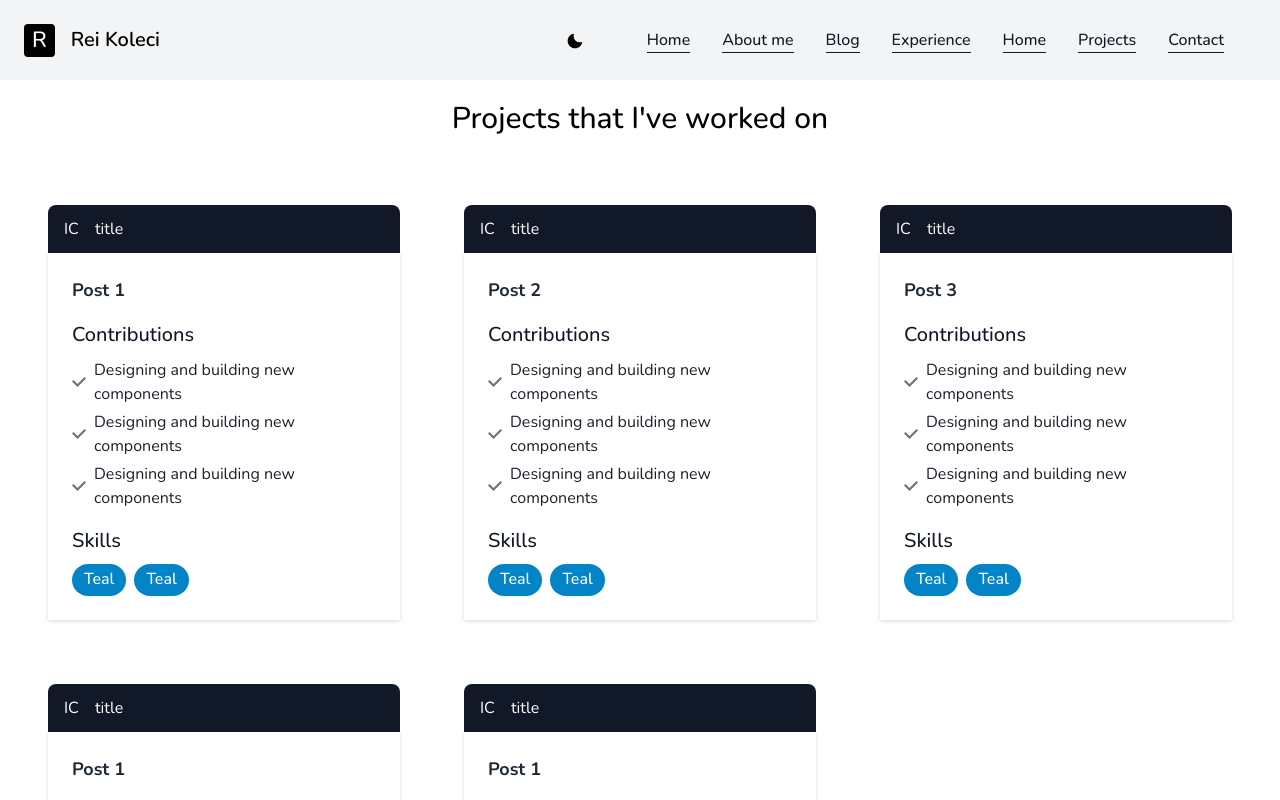
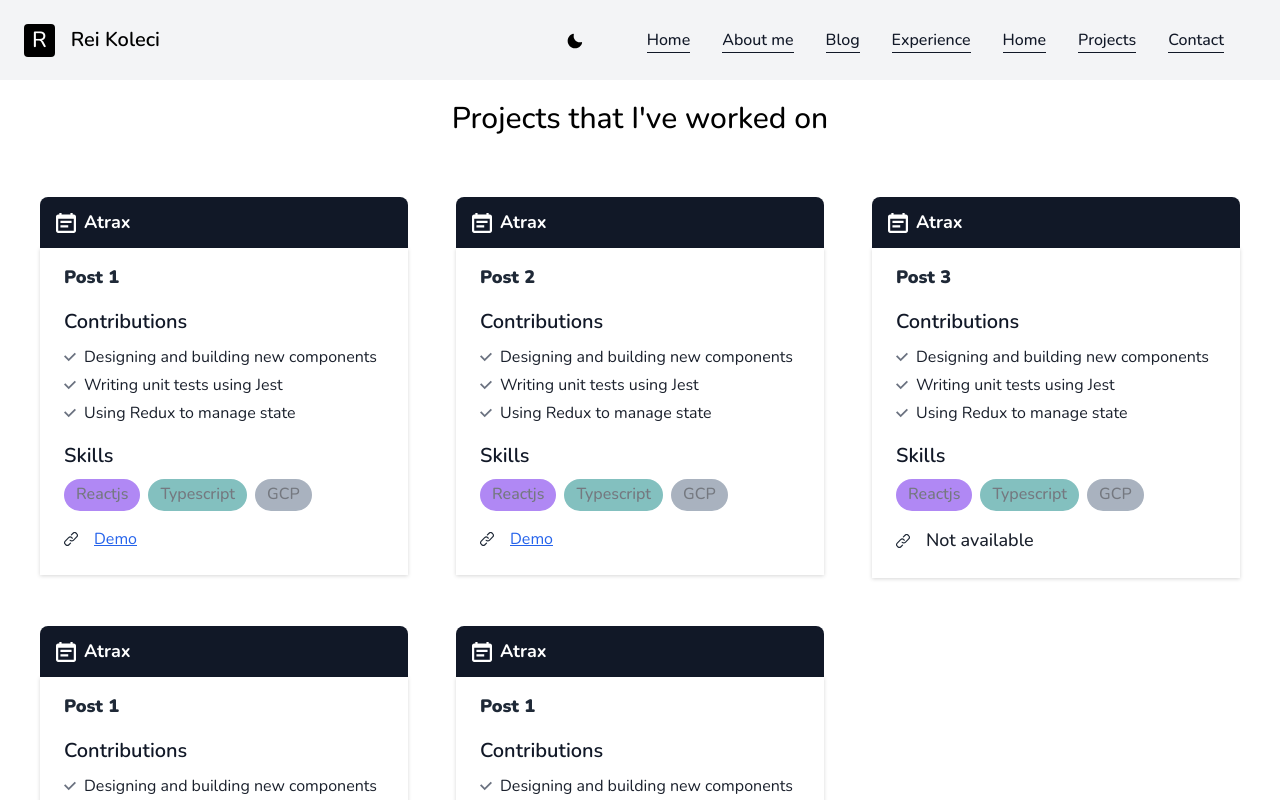
Before and after one commit to rkoleci/portfolio-web, a Next.js app: page /projects in a window 1280 px wide. Shown: the top 800 px of the page. Built offline with nearby package versions, Linux system fonts and the light colour scheme.

Commit message:
ProjectItem UI

```diff
--- a/components/grid.tsx
+++ b/components/grid.tsx
@@ -20,8 +20,12 @@ export default function GridList<T>({
       }}
       width="full"
     >
-      {data.map((item: T) => (
-        <ListItem {...item} onItemClick={() => onItemClick(item)} />
+      {data.map((item: T & { id?: string }) => (
+        <ListItem
+          key={item.id?.toString()}
+          {...(item as T)}
+          onItemClick={() => onItemClick(item)}
+        />
       ))}
     </Grid>
   );
--- a/components/projectItem.tsx
+++ b/components/projectItem.tsx
@@ -1,15 +1,31 @@
-import { Box, HStack, Text, Tag } from "@chakra-ui/react";
-import { CheckIcon } from "@chakra-ui/icons";
+import { Box, HStack, Text, Tag, Flex, Link } from "@chakra-ui/react";
+import { CalendarIcon, CheckIcon, LinkIcon } from "@chakra-ui/icons";
+import { ProjectItem } from "../pages/projects";
+import NextLink from "next/link";
+interface ProjectItemProps extends ProjectItem {
+  onItemClick: () => void;
+}
 
-export default function ProjectItem({
+const colorScheme = {
+  Reactjs: "blue",
+  Typescript: "teal",
+  Nextjs: "yellow",
+  remix: "red",
+  ChakraUI: "gray",
+};
+
+type ColorSchemeKey = keyof typeof colorScheme;
+
+export default function ProjectListItem({
   title,
+  company,
+  contributions,
+  skills,
+  link,
   onItemClick,
-}: {
-  title: string;
-  onItemClick: () => void;
-}) {
+}: ProjectItemProps) {
   return (
-    <Box flex="1" bg="white.100" p="8" onClick={onItemClick}>
+    <Box flex="1" bg="white.100" p="6" onClick={onItemClick}>
       <Box
         bg="primary.100"
         borderTopLeftRadius="8"
@@ -21,77 +37,73 @@ export default function ProjectItem({
         pb="3"
         ps="4"
       >
-        <Text color="white.100" mr="4">
-          IC
+        <CalendarIcon color="white.100" mr="2" fontSize="20" />
+        <Text color="white.100" fontSize="18" fontWeight="700">
+          {company}
         </Text>
-        <Text color="white.100">title</Text>
       </Box>
-      <Box p="6" boxShadow="rgba(0, 0, 0, 0.16) 0px 1px 4px;">
-        <Text color="black.300" fontSize="18" fontWeight="700" mb="4">
+      <Box p="6" pt="4" boxShadow="rgba(0, 0, 0, 0.16) 0px 1px 4px;">
+        <Text color="black.300" fontSize="18" fontWeight="900" mb="4">
           {title}
         </Text>
-        <Text color="primary.100" fontSize="20" fontWeight="500" mb="2">
+        <Text color="primary.100" fontSize="20" fontWeight="600" mb="2">
           Contributions
         </Text>
 
+        {contributions.map((item: string, index: number) => (
           <Box
             display="flex"
             justifyContent="flex-start"
             alignItems="center"
-          mb="1"
+            mb={index == contributions.length - 1 ? "4" : "1"}
           >
-          <CheckIcon color="gray.100" mr="2" fontSize="14px" />
+            <CheckIcon color="gray.100" mr="2" fontSize="12px" />
             <Text color="black.200" fontSize="16">
-            Designing and building new components
+              {item}
             </Text>
           </Box>
-        <Box
-          display="flex"
-          justifyContent="flex-start"
-          alignItems="center"
-          mb="1"
-        >
-          <CheckIcon color="gray.100" mr="2" fontSize="14px" />
-          <Text color="black.200" fontSize="16">
-            Designing and building new components
-          </Text>
-        </Box>
-        <Box
-          display="flex"
-          justifyContent="flex-start"
-          alignItems="center"
-          mb="4"
-        >
-          <CheckIcon color="gray.100" mr="2" fontSize="14px" />
-          <Text color="black.200" fontSize="16">
-            Designing and building new components
-          </Text>
-        </Box>
+        ))}
 
-        <Text color="primary.100" fontSize="20" fontWeight="500" mb="2">
+        <Text color="primary.100" fontSize="20" fontWeight="600" mb="2">
           Skills
         </Text>
 
-        <HStack>
+        <HStack mb="4">
+          {skills.map((item: string) => (
             <Tag
               size="lg"
               variant="solid"
-            bg="blue.300"
-            color="white.100"
               borderRadius="16px"
+              colorScheme={colorScheme[item as ColorSchemeKey]}
+              opacity="0.6"
             >
-            Teal
+              {item}
             </Tag>
-          <Tag
-            size="lg"
-            variant="solid"
-            bg="blue.300"
-            color="white.100"
-            borderRadius="16px"
+          ))}
+        </HStack>
+
+        {link ? (
+          <Flex alignItems="center" _hover={{ cursor: "pointer" }}>
+            <LinkIcon fontSize="14" color="black.300" />
+            <Link
+              isExternal
+              ml="4"
+              color="blue.600"
+              textDecoration="underline"
+              textDecorationColor="blue.600"
+              href={link}
             >
-            Teal
-          </Tag>
-        </HStack>
+              Demo
+            </Link>
+          </Flex>
+        ) : (
+          <Flex alignItems="center">
+            <LinkIcon fontSize="14" color="black.300" />
+            <Text color="black.200" fontSize="18" fontWeight="500" ml="4">
+              {link || "Not available"}
+            </Text>
+          </Flex>
+        )}
       </Box>
     </Box>
   );
--- a/data/projects.json
+++ b/data/projects.json
@@ -9,7 +9,7 @@
       "Using Redux to manage state"
     ],
     "skills": ["Reactjs", "Typescript", "GCP"],
-    "link": ""
+    "link": "https://www.gethalal.dev"
   },
   {
     "id": 2,
@@ -21,7 +21,7 @@
       "Using Redux to manage state"
     ],
     "skills": ["Reactjs", "Typescript", "GCP"],
-    "link": ""
+    "link": "www.gethalal.dev"
   },
   {
     "id": 3,
--- a/pages/_app.tsx
+++ b/pages/_app.tsx
@@ -7,6 +7,8 @@ import "@fontsource/nunito/400.css";
 import "@fontsource/nunito/500.css";
 import "@fontsource/nunito/600.css";
 import "@fontsource/nunito/700.css";
+import "@fontsource/nunito/800.css";
+import "@fontsource/nunito/900.css";
 
 import theme from "../styles/theme";
 
--- a/styles/theme.ts
+++ b/styles/theme.ts
@@ -22,6 +22,7 @@ const theme = extendTheme({
 
     },
     blue: {
+      600: '#2563Eb',
       500: '#7C3AED',
       400: '#4F46E5',
       300: '#0284C7',
```
Lines whose indentation alone changed are shown as unchanged.
